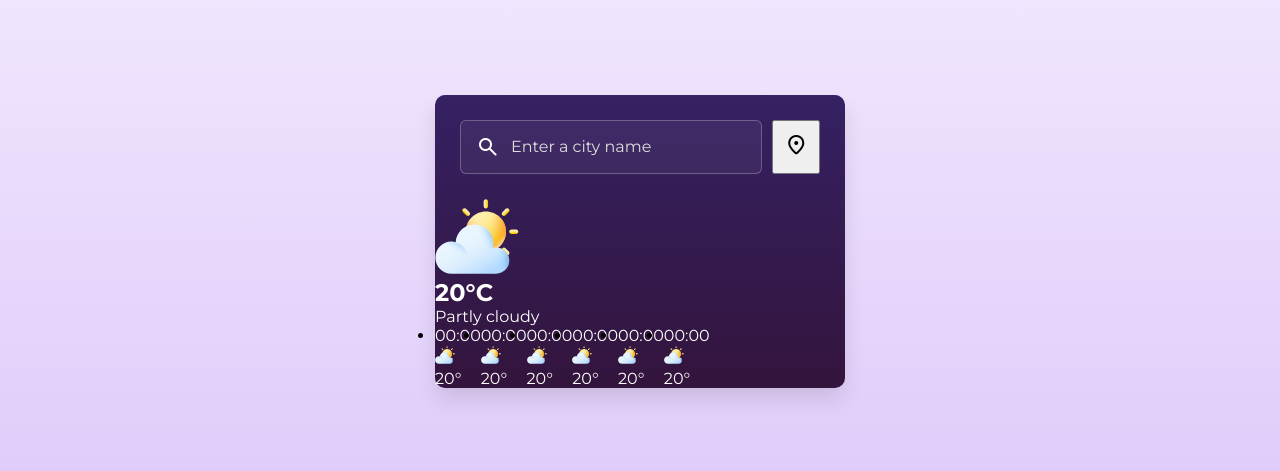
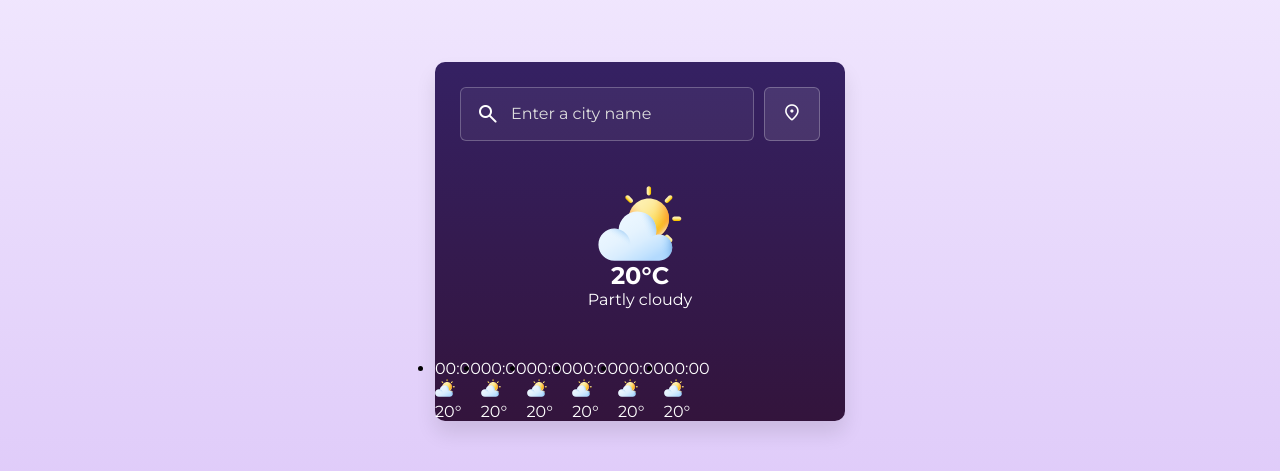
Before and after one commit to adeenazara2002/React-Weather-App, a React (Create React App) app: page / in a window 1280 px wide. Shown: the part 159-630 px from the top of the page. Built offline with nearby package versions, Linux system fonts and the light colour scheme.

Commit message:
weather-app

```diff
--- a/src/index.css
+++ b/src/index.css
@@ -66,10 +66,37 @@ body {
 .search-section .location-button{
   height: 54px;
   width: 56px;
+  display: flex;
+  align-items: center;
+  justify-content: center;
+  flex-shrink: 0;
+  color: #fff;
+  cursor: pointer;
+  border-radius: 6px;
+  background: rgba(255, 255, 255, 0.1);
+  border: 1px solid rgba(255, 255, 255, 0.25);
+  transition: 0.2s ease;
+}
+
+.search-section .location-button span{
+  font-size: 1.3rem;
+
+}
+
+.search-section .location-button:hover{
+  color: #b39fdf;
+  border-color: #a38cd9;
 }
 
 .weather-section :where(h2, p){
   color: #fff;
+}
+
+.weather-section .current-weather{
+  display: flex;
+  flex-direction: column;
+  align-items: center;
+  padding: 20px 0 50px;
 }
 .container{
   margin: 0 auto;
```
